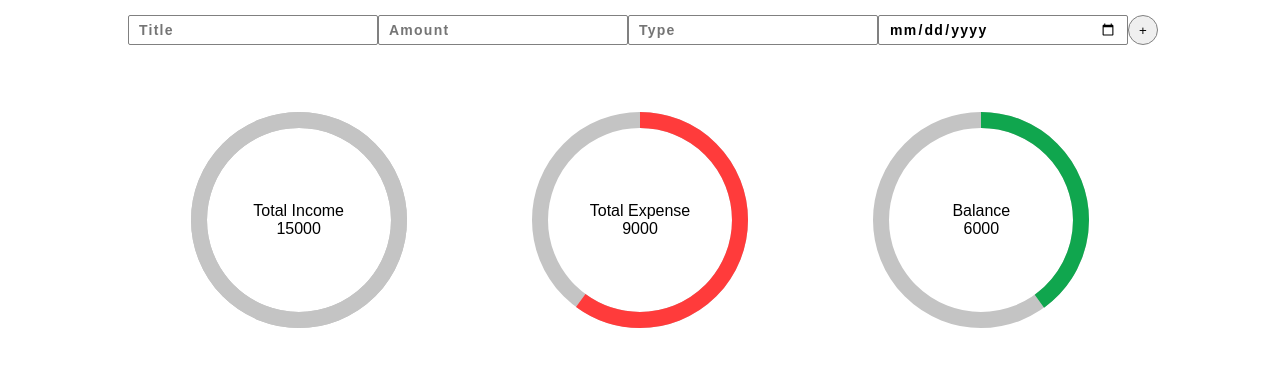
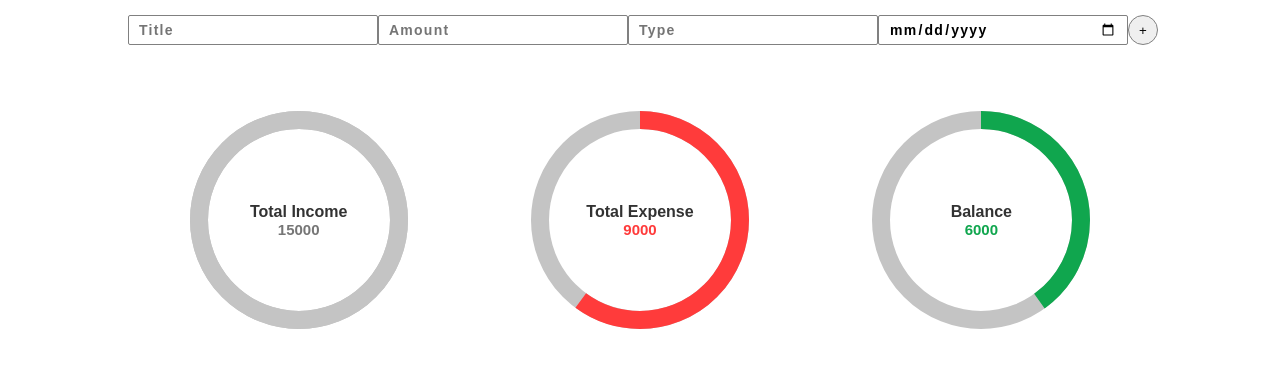
Before and after one commit to chaithanya-9/expense-tracker, a React (Vite) app: page /expense-tracker/dashboard in a window 1280 px wide. Shown: the part 230-598 px from the top of the page. Built offline with nearby package versions, Linux system fonts and the light colour scheme.

Commit message:
Add reusable StatCircle component for dashboard stats

```diff
--- a/src/components/Hero.jsx
+++ b/src/components/Hero.jsx
@@ -9,18 +9,21 @@ function Hero() {
                 <StatCircle
                     label="Total Income"
                     value={15000}
-                    color="#c4c4c4"
+                    strokeColor="#c4c4c4"
+                    color="#767676"
                     percentage={100}
                 />
                 <StatCircle
                     label="Total Expense"
                     value={9000}
+                    strokeColor="#ff3b3b"
                     color="#ff3b3b"
                     percentage={60}
                 />
                 <StatCircle
                     label="Balance"
                     value={6000}
+                    strokeColor="#10a64e"
                     color="#10a64e"
                     percentage={40}
                 />
--- a/src/components/HeroHeader.jsx
+++ b/src/components/HeroHeader.jsx
@@ -5,7 +5,7 @@ function HeroHeader() {
                 <input type="text" placeholder="Title" />
             </div>
             <div className="amount-div ">
-                <input type="number" placeholder="Amount" />
+                <input type="number" placeholder="Amount" min={0} />
             </div>
             <div className="type-div ">
                 <input type="text" placeholder="Type" />
--- a/src/components/StatCirlce.jsx
+++ b/src/components/StatCirlce.jsx
@@ -1,6 +1,6 @@
-function StatCircle({ label, value, color, percentage = 0 }) {
+function StatCircle({ label, value, strokeColor, color, percentage = 0 }) {
     const radius = 100;
-    const strokeWidth = 16;
+    const strokeWidth = 18;
     const circumference = 2 * Math.PI * radius;
     const offset = circumference - (percentage / 100) * circumference;
 
@@ -19,7 +19,7 @@ function StatCircle({ label, value, color, percentage = 0 }) {
                     cx="150"
                     cy="150"
                     r={radius}
-                    stroke={color}
+                    stroke={strokeColor}
                     strokeWidth={strokeWidth}
                     fill="none"
                     strokeDasharray={circumference}
@@ -30,9 +30,9 @@ function StatCircle({ label, value, color, percentage = 0 }) {
             </svg>
             <div className="stat-circle-text">
                 <p className="label-text">{label}</p>
-                <p className="value-text">{value}</p>
+                <p className="value-text" style={color = { color }}>{value}</p>
             </div>
-        </div>
+        </div >
     );
 };
 
--- a/src/css/dashboard.css
+++ b/src/css/dashboard.css
@@ -93,12 +93,15 @@
     transform: translate(-50%, -50%);
 }
 
-.stat-circle .label {
-    font-size: 14px;
+.label-text {
+    font-family: sans-serif;
+    font-size: 16px;
+    color: black;
     opacity: 0.8;
+    font-weight: bold;
 }
 
-.stat-circle .value {
-    font-size: 18px;
+.value-text {
+    font-size: 15px;
     font-weight: bold;
 }
```
